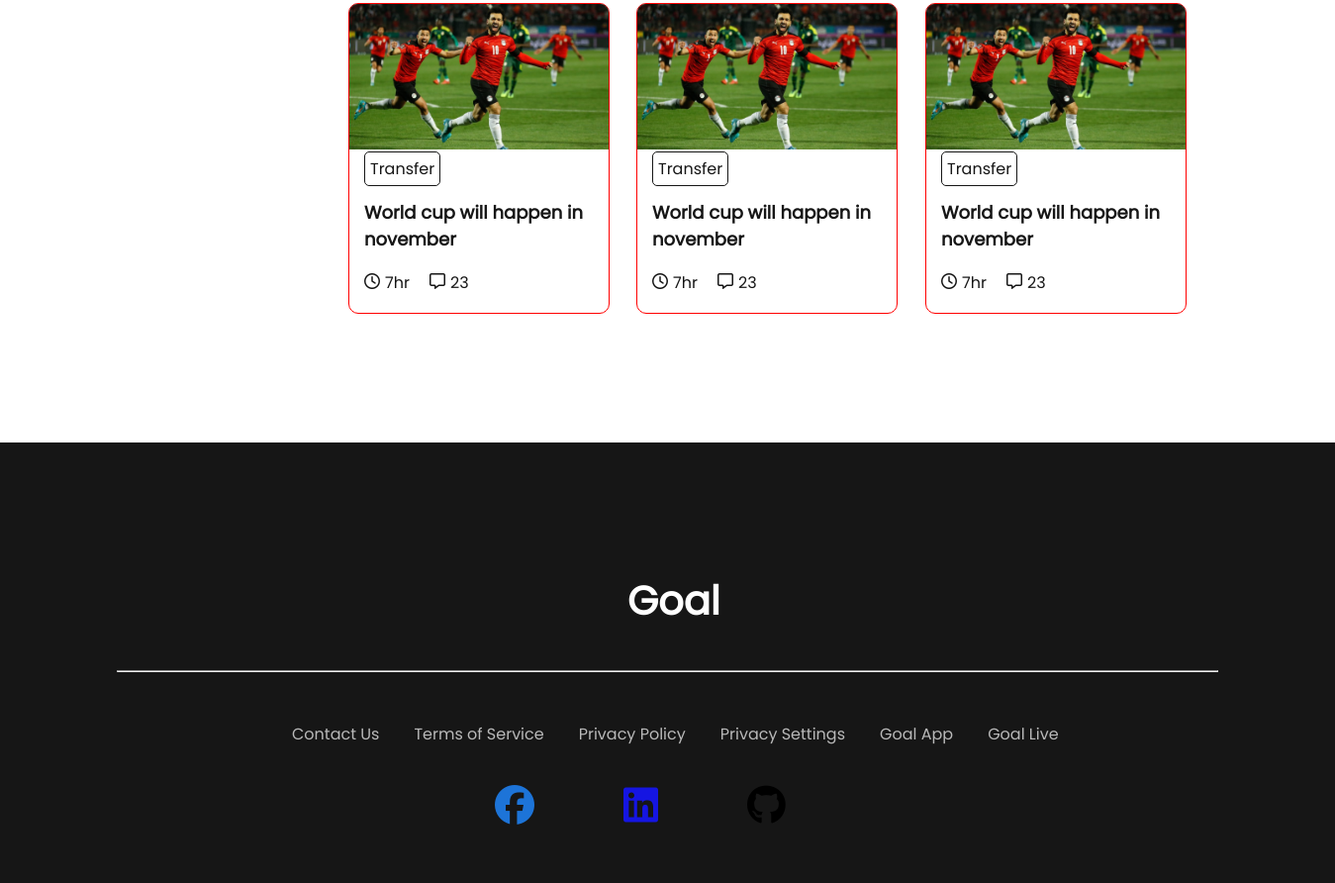
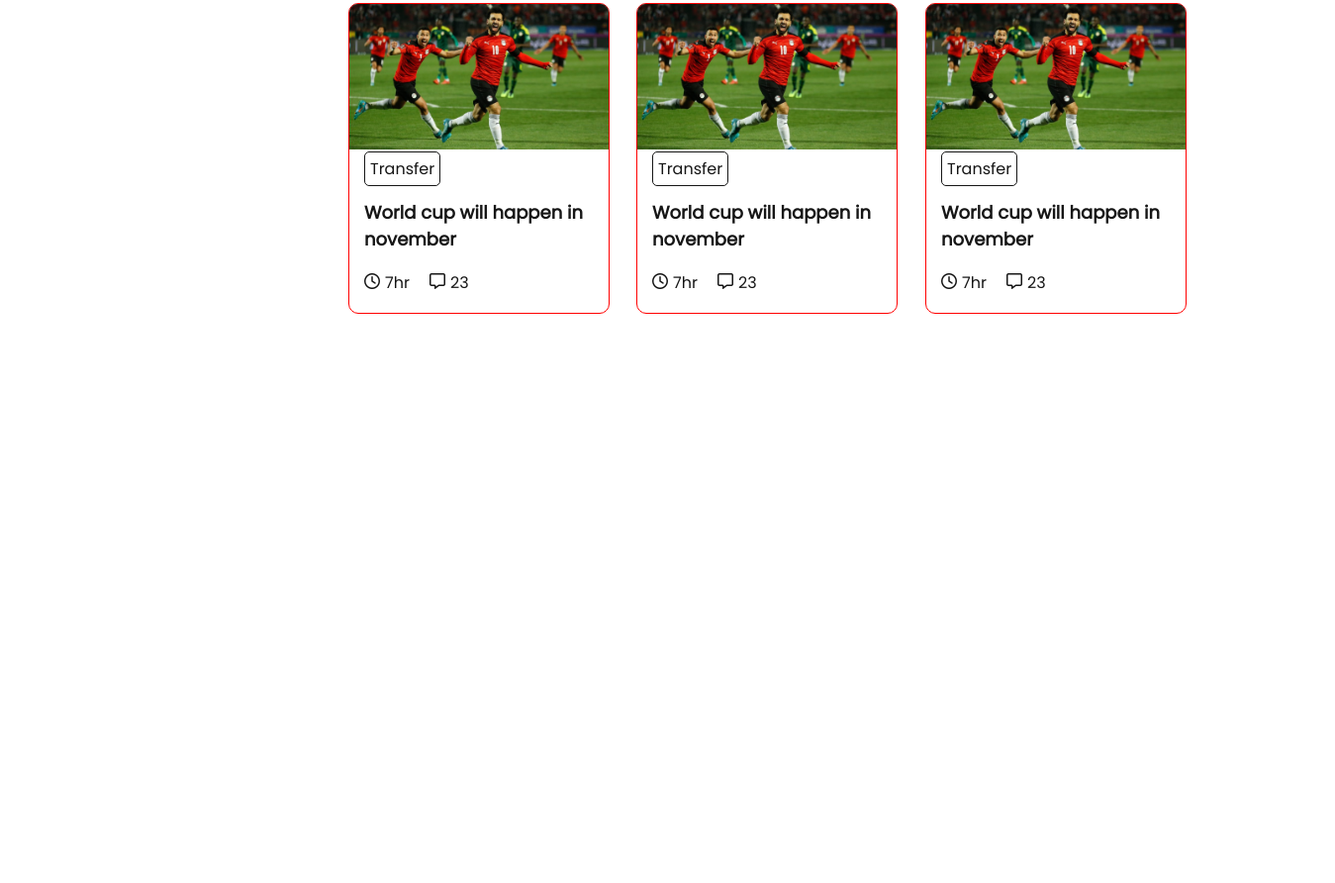
Before and after one commit to MDAFFAN7/world-cup-blogs, a plain HTML site: page index.html in a window 1280 px wide. Shown: the part 1136-2028 px from the top of the page at 99% size, 1349 px wide, since content can reach past the window. After the commit the page ends 1453 px from the top, so only its background shows below. Drawn offline with Linux system fonts and the light colour scheme.

Commit message:
first commit

```diff
--- a/index.html
+++ b/index.html
@@ -168,39 +168,5 @@
         </div>
       </article>
     </section>
-    <!-- last part -->
-    <footer>
-      <h1>Goal</h1>
-      <hr />
-      <div class="all-last-link">
-        <div class="last-link-1"><a href="">Contact Us</a></div>
-        <div class="last-link-2"><a href="">Terms of Service</a></div>
-        <div class="last-link-3"><a href="">Privacy Policy</a></div>
-        <div class="last-link-4"><a href="">Privacy Settings</a></div>
-        <div class="last-link-5"><a href="">Goal App</a></div>
-        <div class="last-link-6"><a href="">Goal Live</a></div>
-      </div>
-      <div class="all-social-media">
-        <div class="facebook">
-          <a
-            target="_blank"
-            href="https://www.facebook.com/profile.php?id=100082251263342"
-            ><i class="fa-brands fa-facebook"></i
-          ></a>
-        </div>
-        <div class="linkedin">
-          <a
-            target="_blank"
-            href="https://www.linkedin.com/in/md-affan-024627244/"
-            ><i class="fa-brands fa-linkedin"></i
-          ></a>
-        </div>
-        <div class="github">
-          <a target="_blank" href="https://github.com/MDAFFAN7"
-            ><i class="fa-brands fa-github"></i
-          ></a>
-        </div>
-      </div>
-    </footer>
   </body>
 </html>
```
